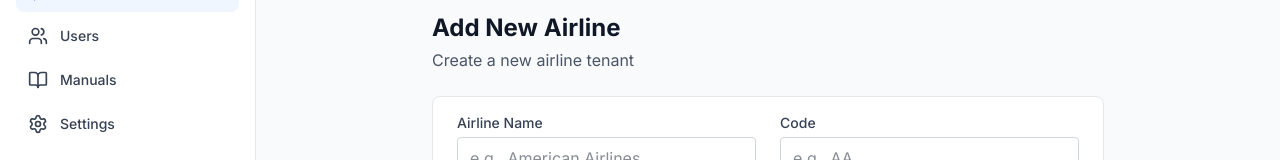
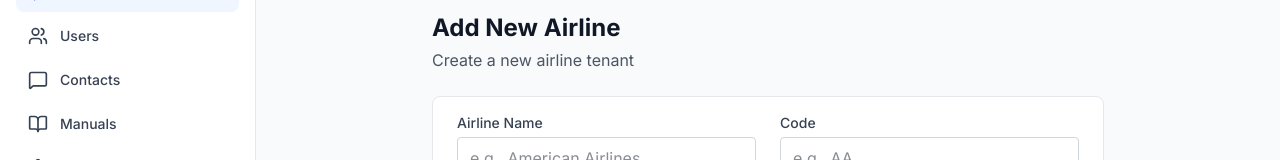
Before and after one commit to dianagomezaircraft/admin-webapp-frontend, a Next.js app: page /dashboard/airlines/new in a window 1280 px wide. Shown: the part 160-320 px from the top of the page. Built offline with nearby package versions, Linux system fonts and the light colour scheme; no server answers.

Commit message:
add contacts to layout

```diff
--- a/app/dashboard/layout.tsx
+++ b/app/dashboard/layout.tsx
@@ -11,7 +11,8 @@ import {
   LogOut,
   Menu,
   X,
-  Loader2
+  Loader2,
+  MessageSquare
 } from 'lucide-react';
 import { useState, useEffect } from 'react';
 import { authService } from '@/lib/auth';
@@ -23,6 +24,7 @@ const navigation = [
   { name: 'Dashboard', href: '/dashboard', icon: LayoutDashboard },
   { name: 'Airlines', href: '/dashboard/airlines', icon: Plane },
   { name: 'Users', href: '/dashboard/users', icon: Users },
+  { name: 'Contacts', href: '/dashboard/contacts', icon: MessageSquare },
   { name: 'Manuals', href: '/dashboard/manuals', icon: BookOpen },
   { name: 'Settings', href: '/dashboard/settings', icon: Settings },
 ];
```
